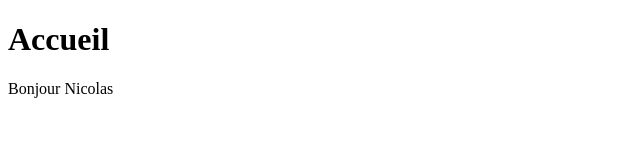
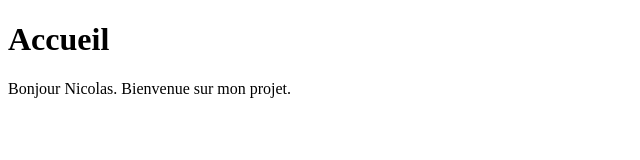
Before and after one commit to Oxnooo/PROJETGIT, a plain HTML site: page index.html in a window 1280 px wide. Shown: the whole page, without its empty margins (0-640 px from the left). Drawn offline with Linux system fonts and the light colour scheme.

Commit message:
Ajout d'information dans le message d'accueil

```diff
--- a/index.html
+++ b/index.html
@@ -11,6 +11,6 @@
 	<h1>Accueil</h1>
 </header>
 <body>
-	<p>Bonjour Nicolas</p>
+	<p>Bonjour Nicolas. Bienvenue sur mon projet.</p>
 </body>
 </html>
```
